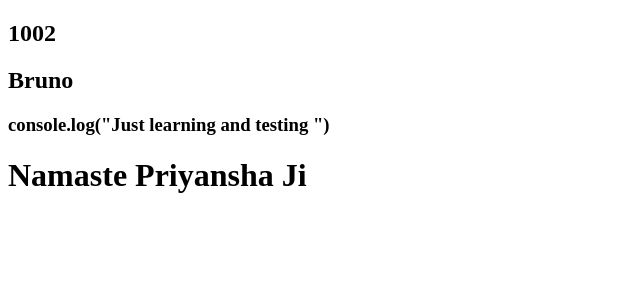
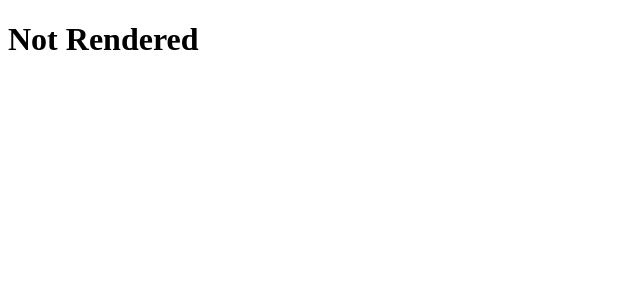
Before and after one commit to rawatpriyansha1-beep/namaste-react, a React (Vite) app: page / in a window 1280 px wide. Shown: the top 300 px of the page, without its empty margins (0-640 px from the left). Built offline with nearby package versions, Linux system fonts and the light colour scheme.

Commit message:
starting of food ordering app in episode 4 starrting talk is cheap show me the code

```diff
--- a/App.js
+++ b/App.js
@@ -1,59 +1,19 @@
 import React from 'react';
 import ReactDOM from 'react-dom/client';
 
-// React Element
-const heading = React.createElement("h1", { id: "heading" }, "Hello, World! Namaste React ");
-// React.createElement => Object => HTMLElement(render)
-
-// jsx --> javascript syntax
-//const jsxheading = <h1 id="heading">Hello, Priyansha </h1>
-/*const jsxheading = (<h1 className="head"
-    tabIndex="1">Hello, Priyansha </h1>)  */
-
-// React Component --> There are two types of recat components
-// 1. Class Based Components --> older way to use
-// 2. Functional Components --> 99.99% this is used in modern raect
-
-// Componenet name always sytarts with capital letter or it will throw error
-
-// React Functional Component
-const HeadingComponent = () => (
-    <div id="container">
-        <h2> {num + number}</h2>
-        <AnimalName />
-        <h3> console.log("Just learning and testing ")</h3>
-        <h1 className="heading"> Namaste Priyansha Ji </h1>
-    </div>
-
-);
-
-// component composition is using smaller components insidea component
-// below is example of component composition
-function AnimalName() {
-    return <h2>Bruno</h2>;
-}
-
-function AnimalImage() {
-    return <img src="dog.jpg" />;
-}
-
-function AnimalDetails() {
-    return <p>Dog • 3 years old • Friendly</p>;
-}
-const number = 1000;
-let num = 2
-const AnimalCard = () => {
-    return (
-        <div>
-            {num + number}
-            <AnimalImage />
-            <AnimalName />
-            <AnimalDetails />
-        </div>
-    );
-
-};
-
+/* // Food Ordering app - Planning and wire frame designing
+1. Header
+-logo
+-nav {menu items [home,about,cart]}
+2. Body
+-search bar (input)
+-RestrauntContainer containing -->card container for restraunt or cuisine
+3. Footer
+-Copyright
+-Links
+-Address
+-Contact
+*/
 
 
 
```
